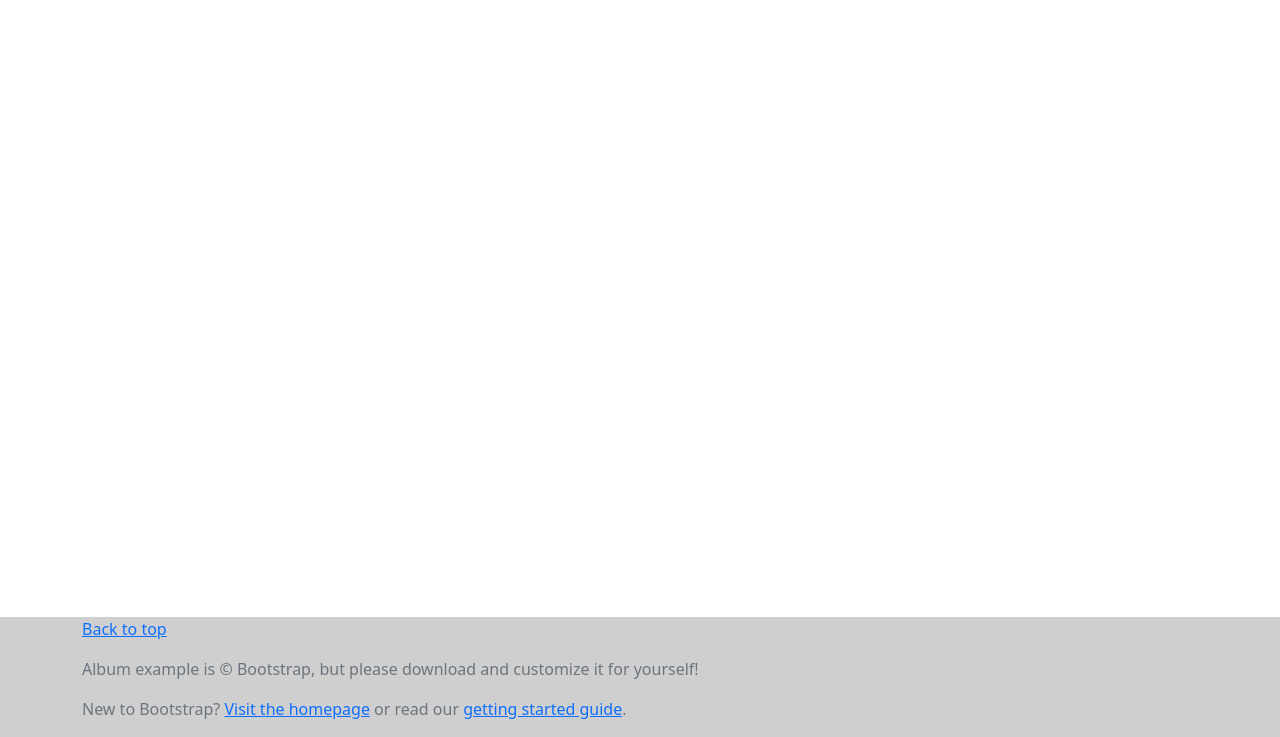
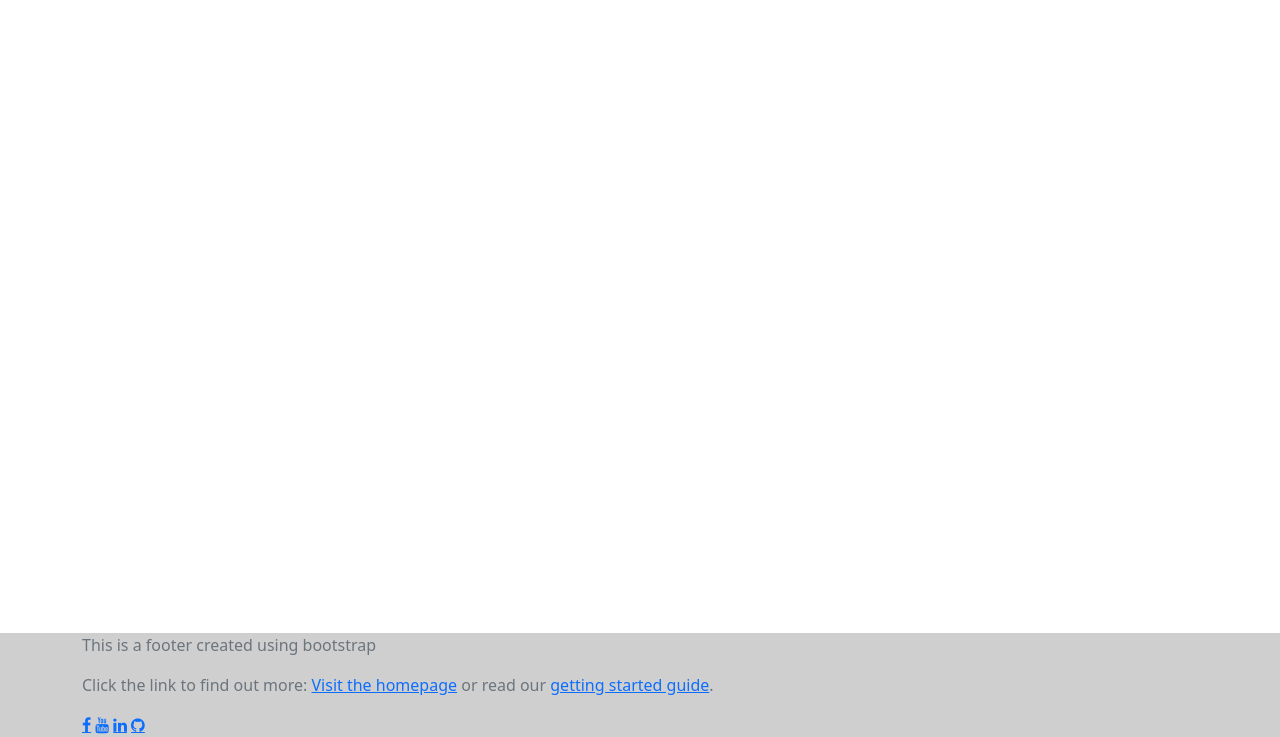
Before and after one commit to LukeWebster-Khan/git_test, a plain HTML site: page static_webpage/about.html in a window 1280 px wide. Shown: the part 63-800 px from the top of the page. Drawn offline with nearby package versions, Linux system fonts and the light colour scheme.

Commit message:
added modified footer structure inc. social media from home page

```diff
--- a/static_webpage/about.html
+++ b/static_webpage/about.html
@@ -5,6 +5,11 @@
     <meta charset="utf-8" />
     <meta name="viewport" content="width=device-width, initial-scale=1" />
 
+    <!-- social media css -->
+    <link
+      rel="stylesheet"
+      href="https://cdnjs.cloudflare.com/ajax/libs/font-awesome/4.7.0/css/font-awesome.min.css"
+    />
     <!-- Bootstrap CSS -->
     <link
       href="https://cdn.jsdelivr.net/npm/bootstrap@5.1.3/dist/css/bootstrap.min.css"
@@ -14,7 +19,7 @@
     />
     <link href="styling.css" rel="stylesheet" />
 
-    <title>Hello, world!</title>
+    <title>About</title>
   </head>
 
   <body>
@@ -66,18 +71,21 @@
     </div>
 
     <footer class="text-muted footer">
-      <div class="container">
-        <p class="float-right">
-          <a href="#">Back to top</a>
-        </p>
+      <div class="container footer-container">
+        <p>This is a footer created using bootstrap</p>
         <p>
-          Album example is © Bootstrap, but please download and customize it for
-          yourself!
-        </p>
-        <p>
-          New to Bootstrap? <a href="../../">Visit the homepage</a> or read our
+          Click the link to find out more:
+          <a href="../../">Visit the homepage</a> or read our
           <a href="../../getting-started/">getting started guide</a>.
         </p>
+
+        <div class="social-media">
+          <a href="#" class="fa fa-facebook"></a>
+          <a href="#" class="fa fa-youtube"></a>
+          <a href="#" class="fa fa-linkedin"></a>
+          <a href="#" class="fa fa-github"></a>
+          <a href="#" class="icon"></a>
+        </div>
       </div>
     </footer>
     <!-- Optional JavaScript; choose one of the two! -->
```
Also changed, not shown: static_webpage/gallery.html (+17 -9 lines).
